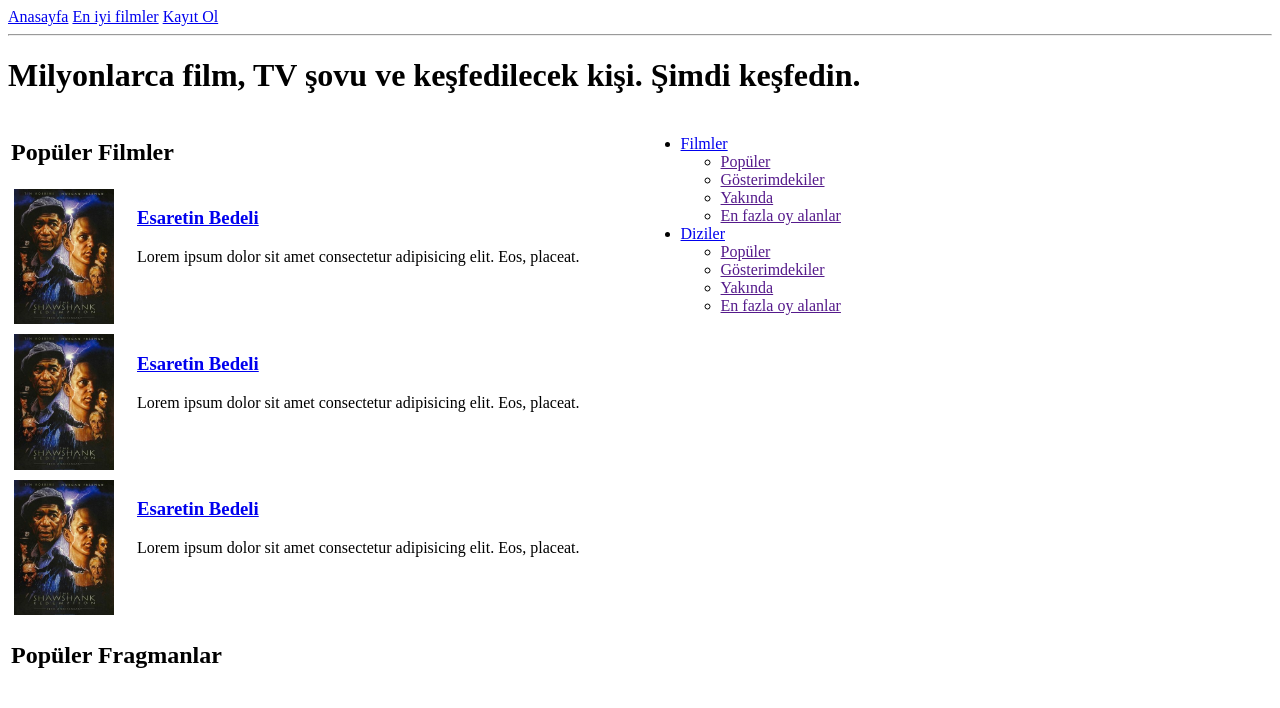
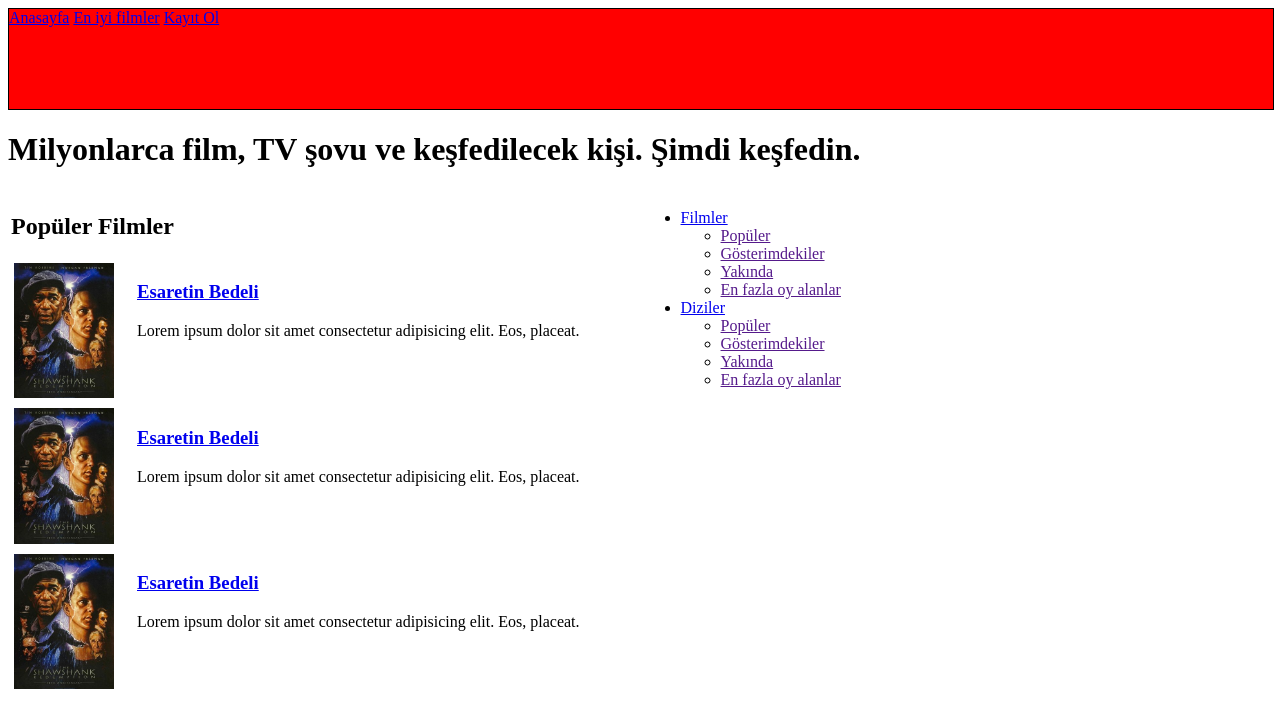
Before and after one commit to webtasarim76/Emlak-v1, a plain HTML site: page index.html in a window 1280 px wide. Shown: the top 708 px of the page. Drawn offline with Linux system fonts and the light colour scheme.

Commit message:
index.css dosyası eklendi

```diff
--- /dev/null
+++ b/css/index.css
@@ -0,0 +1,6 @@
+.header nav{
+    width: 100%;
+    height: 100px;
+    background: red;
+    border: 1px solid;
+}
--- a/index.html
+++ b/index.html
@@ -4,16 +4,17 @@
     <meta charset="UTF-8">
     <meta http-equiv="X-UA-Compatible" content="IE=edge">
     <meta name="viewport" content="width=device-width, initial-scale=1.0">
+    <link rel="stylesheet" href="css/index.css">
     <title>Milyonlarca film, TV şovu ve keşfedilecek kişi. Şimdi keşfedin | themoviedb.org</title>
 </head>
 <body>
-    <header>
+    <header class="header">
         <nav>
             <a href="index.html">Anasayfa</a>
             <a href="en-iyi-filmler.html">En iyi filmler</a>
             <a href="kayit-ol.html">Kayıt Ol</a>
         </nav>
-        <hr>
+
         <h1>
             Milyonlarca film, TV şovu ve keşfedilecek kişi. Şimdi keşfedin.
         </h1>
```
